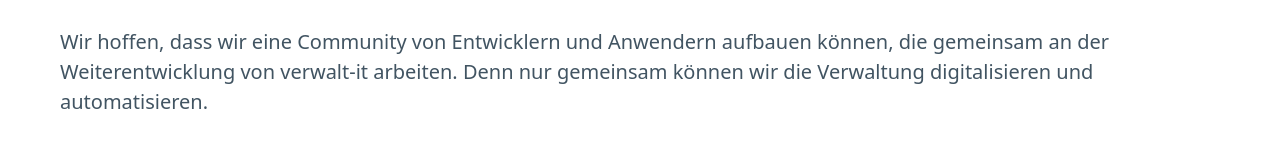
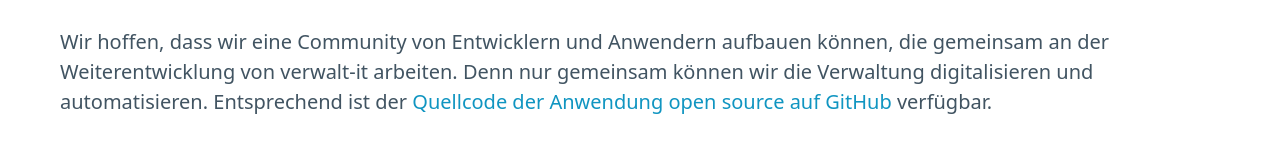
Before and after one commit to falktan/verwalt-it, a website: page public/index.html in a window 1280 px wide. Shown: the part 1006-1172 px from the top of the page. Drawn offline with nearby package versions, Linux system fonts and the light colour scheme.

Commit message:
link to github

```diff
--- a/public/index.html
+++ b/public/index.html
@@ -37,6 +37,7 @@
       <p>
         Wir hoffen, dass wir eine Community von Entwicklern und Anwendern aufbauen können, die gemeinsam an der
         Weiterentwicklung von verwalt-it arbeiten. Denn nur gemeinsam können wir die Verwaltung digitalisieren und automatisieren.
+        Entsprechend ist der <a href="https://github.com/falktan/verwalt-it">Quellcode der Anwendung open source auf GitHub</a> verfügbar.
       </p>
 
       <h2>Was ist der aktuelle Stand?</h2>
--- a/public/main/verwalt-it-content-wrapper.js
+++ b/public/main/verwalt-it-content-wrapper.js
@@ -28,9 +28,11 @@
                     </div>
 					<div class="footer" id="footer">
 						<div class="nav-links">
-							<a href="/">Startseite</a>
-							<a href="/impressum">Impressum</a>
-							<a href="/datenschutzerklaerung">Datenschutz</a>
+                            <a href="/">Startseite</a>
+                            <a href="/hochschule-schmalkalden/fak-elektrotechnik/antrag-ausgabe-batchelorarbeit">FH Schmalkalden</a>
+                                <a href="/impressum">Impressum</a>
+                                <a href="/datenschutzerklaerung">Datenschutz</a>
+                            <a href="https://github.com/falktan/verwalt-it">Verwalt-It auf GitHub</a>
 						</div>
 					</div>
                 </div>
```
